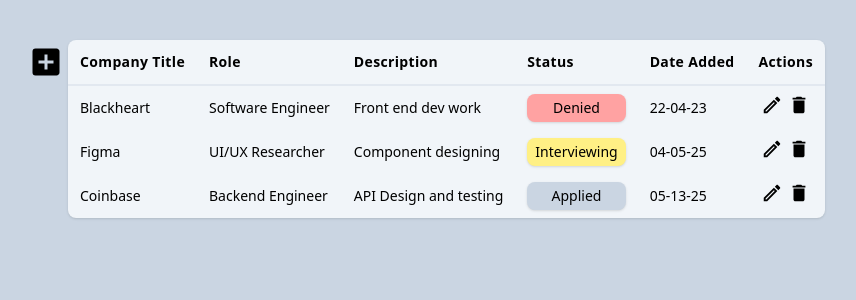
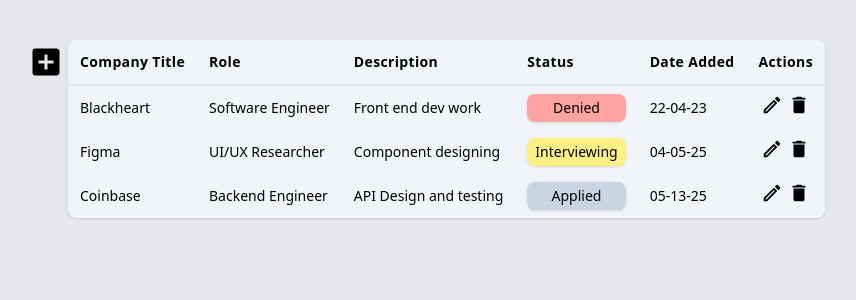
Before and after one commit to Alex-de-code/job-app-tracker, a React (Vite) app: page / in a window 1280 px wide. Shown: the top 300 px of the page, without its empty margins (12-868 px from the left). Built offline with nearby package versions, Linux system fonts and the light colour scheme.

Commit message:
changed bg again for app

```diff
--- a/src/App.jsx
+++ b/src/App.jsx
@@ -5,7 +5,7 @@
 function App() {
   return (
     <>
-      <div className="min-h-screen bg-slate-300">
+      <div className="min-h-screen bg-gray-200">
         <Table />
       </div>
     </>
```
